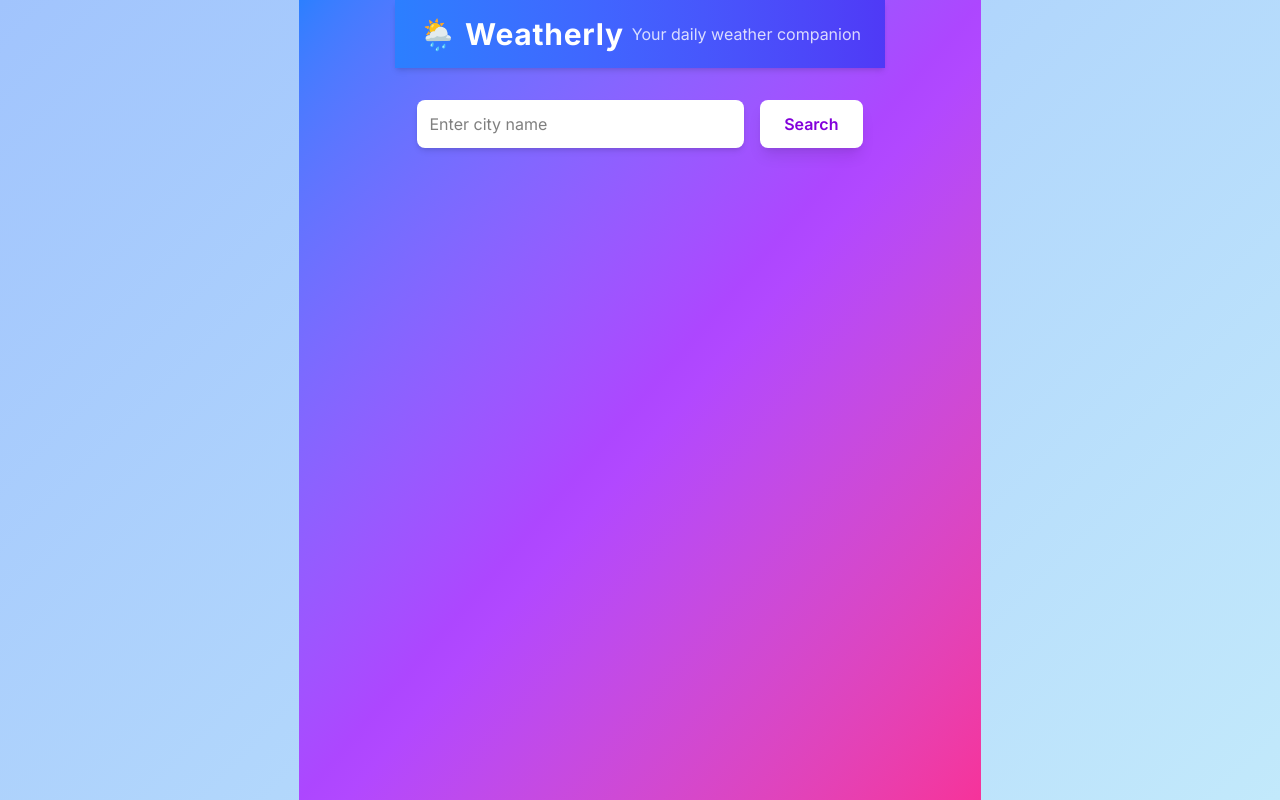
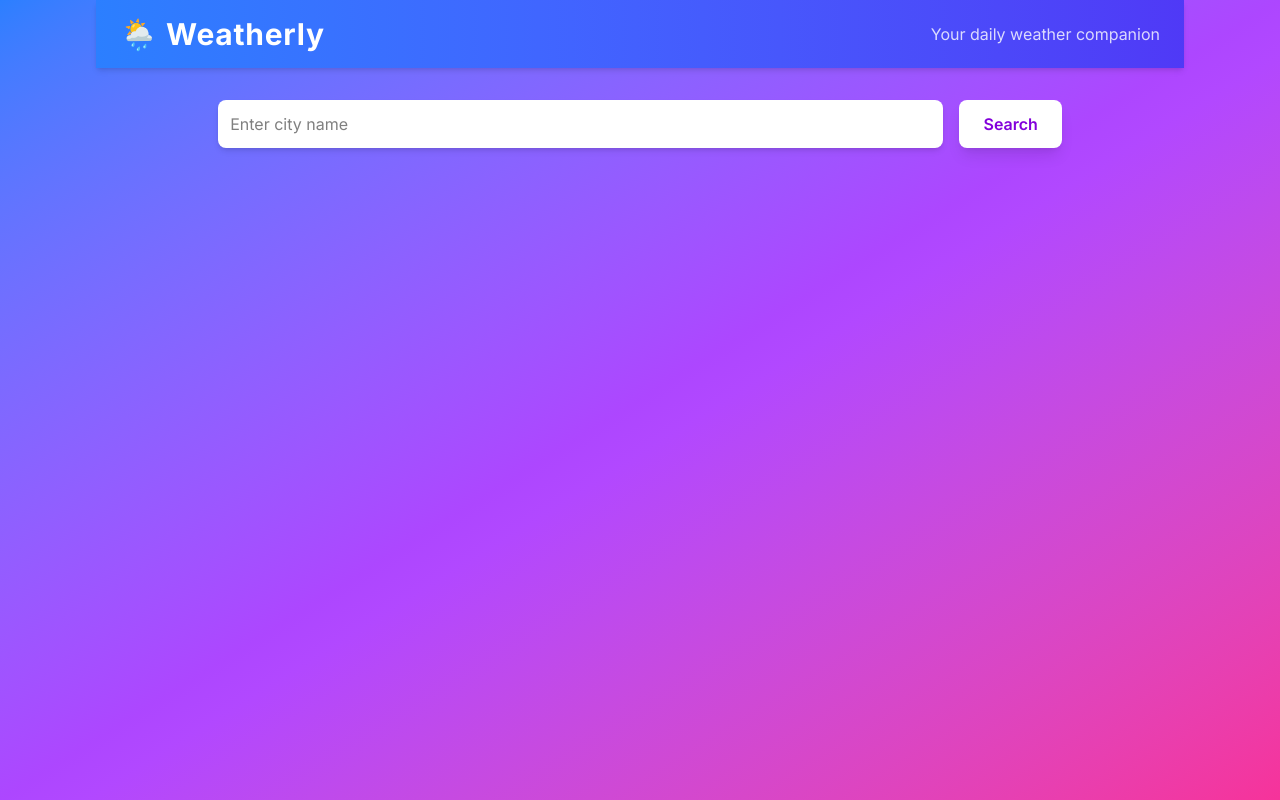
Before and after one commit to AMRITESH-MISHRA-15/Weatherly, a React (Vite) app in the folder weatherly-client/: page / in a window 1280 px wide. Built offline with nearby package versions, Linux system fonts and the light colour scheme.

Commit message:
Minor UI fix

```diff
--- a/weatherly-client/src/index.css
+++ b/weatherly-client/src/index.css
@@ -7,9 +7,3 @@ body {
   padding: 0;
   overflow-x: hidden;
 }
-
-
-body {
-  @apply min-h-screen flex flex-col items-center justify-center text-gray-800;
-  background: linear-gradient(135deg, #a1c4fd 0%, #c2e9fb 100%);
-}
```
